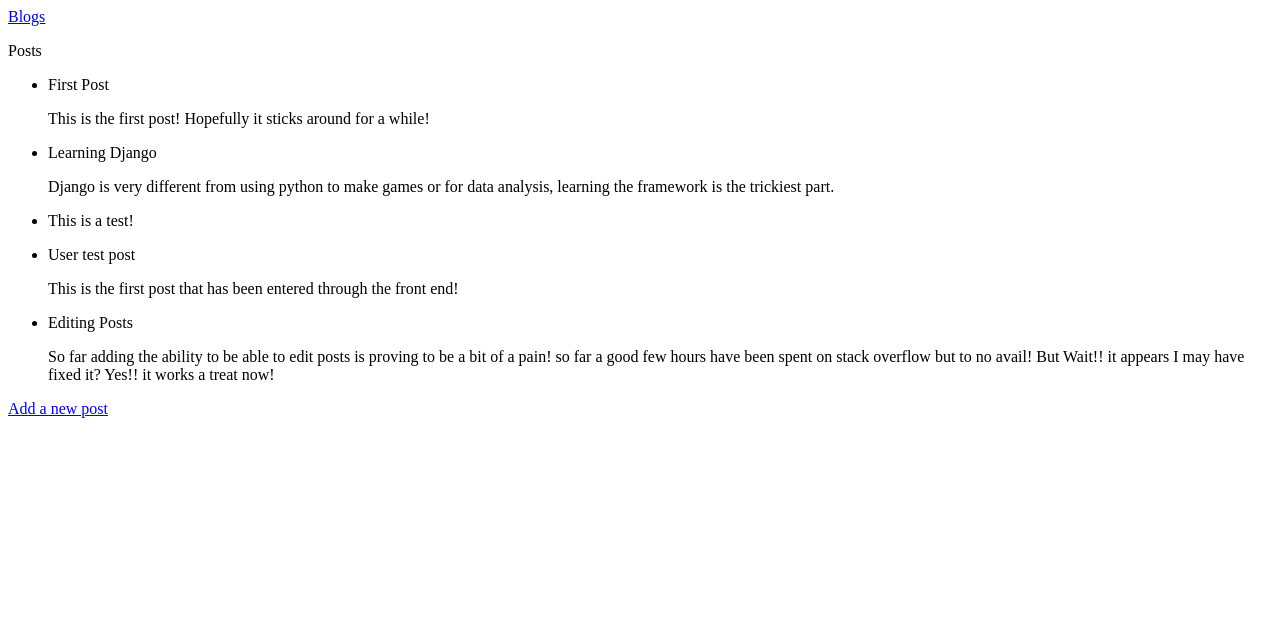
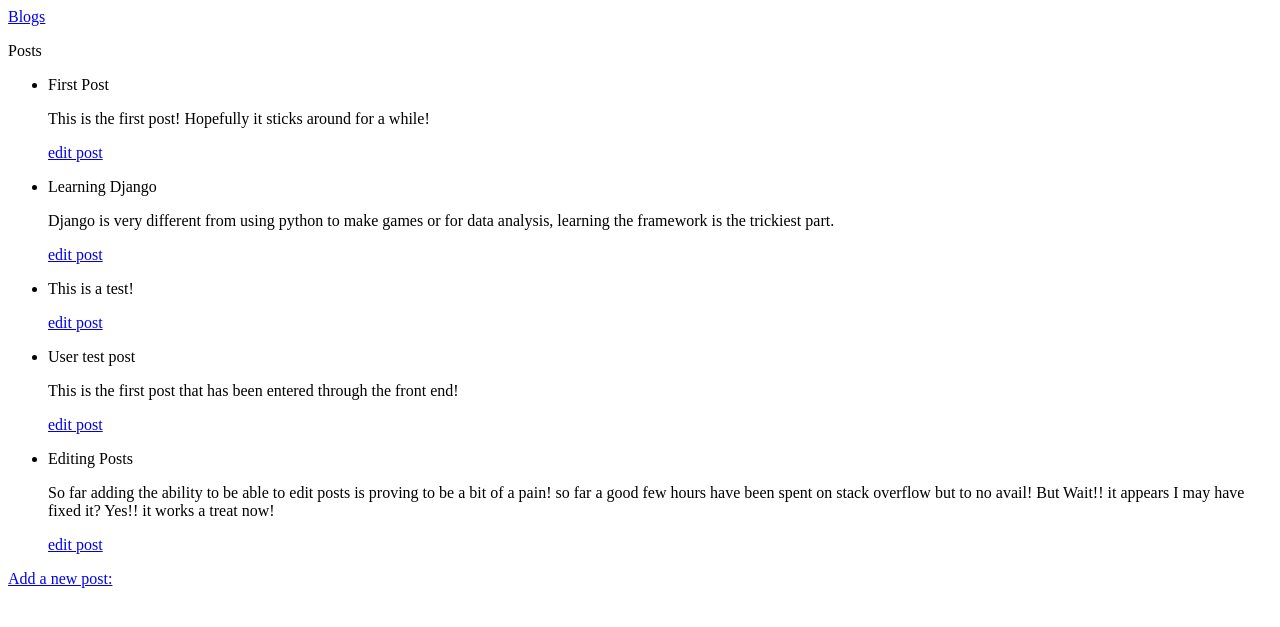
Before and after one commit to JoshCam/DjangoBlogSite, a Django app: page / in a window 1280 px wide. Shown: the top 627 px of the page. Run offline with Django 3.2, Linux system fonts and the light colour scheme; data comes from the database, SQL or seed files in the repository; both versions use the stored data as it was after the commit.

Commit message:
ability to edit posts

```diff
--- a/blogs/forms.py
+++ b/blogs/forms.py
@@ -6,4 +6,4 @@ class BlogForm(forms.ModelForm):
     class Meta:
         model = BlogPost
         fields = ['title', 'text']
-        labels = {'text': '', 'title': ''}
+        labels = {'title': '', 'text': ''} # to add lables to input box fill in blank strings
--- a/blogs/templates/blogs/index.html
+++ b/blogs/templates/blogs/index.html
@@ -9,13 +9,17 @@
         <li>
             <p>{{ post.title }}</p>
             <p>{{ post.text }}</p>
+            <p>
+            <a href="{% url 'blogs:edit_blog' post.id %}">edit post</a>
+            </p>
         </li>
         {% empty %}
-    <li>No Posts have been made yet</li>
+        <li>No posts have been added yet.</li>
         {% endfor %}
+
 </ul>
+  <a href="{% url 'blogs:new_blog' %}">Add a new post:</a>
 
-<a href="{% url 'blogs:new_blog' %}">Add a new post</a>
 
 
 {% endblock content %}
--- a/blogs/urls.py
+++ b/blogs/urls.py
@@ -10,4 +10,6 @@ urlpatterns = [
     path('', views.index, name='index'),
     #Page for adding a new blog
     path('new_blog/', views.new_blog, name="new_blog"),
+    #Page for editing a blog
+    path('edit_blog/<int:blog_id>/', views.edit_blog, name='edit_blog'),
 ]
--- a/blogs/views.py
+++ b/blogs/views.py
@@ -20,8 +20,25 @@ def new_blog(request):
         form = BlogForm(data=request.POST)
         if form.is_valid():
             form.save()
-            return redirect('blogs:index')  #This might cause an error, not sure what 'blogs:index' does
+            return redirect('blogs:index')
 
     #display a blank or invalid form.
     context = {'form': form}
     return render(request, 'blogs/new_blog.html', context)
+
+def edit_blog(request, blog_id):
+    """Edit existing blog"""
+    blog = BlogPost.objects.get(id=blog_id)
+
+    if request.method != 'POST':
+        # Inital request; prefill form with current post
+        form = BlogForm(instance=blog)
+    else:
+        # POST data submitted; process data
+        form = BlogForm(instance=blog, data=request.POST)
+        if form.is_valid():
+            form.save()
+            return redirect('blogs:index')  #Could be wrong but we'll see!
+
+    context = {'blog': blog, 'form': form}
+    return render(request, 'blogs/edit_blog.html', context)
```
Also changed, not shown: blogs/templates/blogs/edit_blog.html (added, +15 -0 lines), db.sqlite3, 1 other file. Lines whose indentation alone changed are shown as unchanged.
